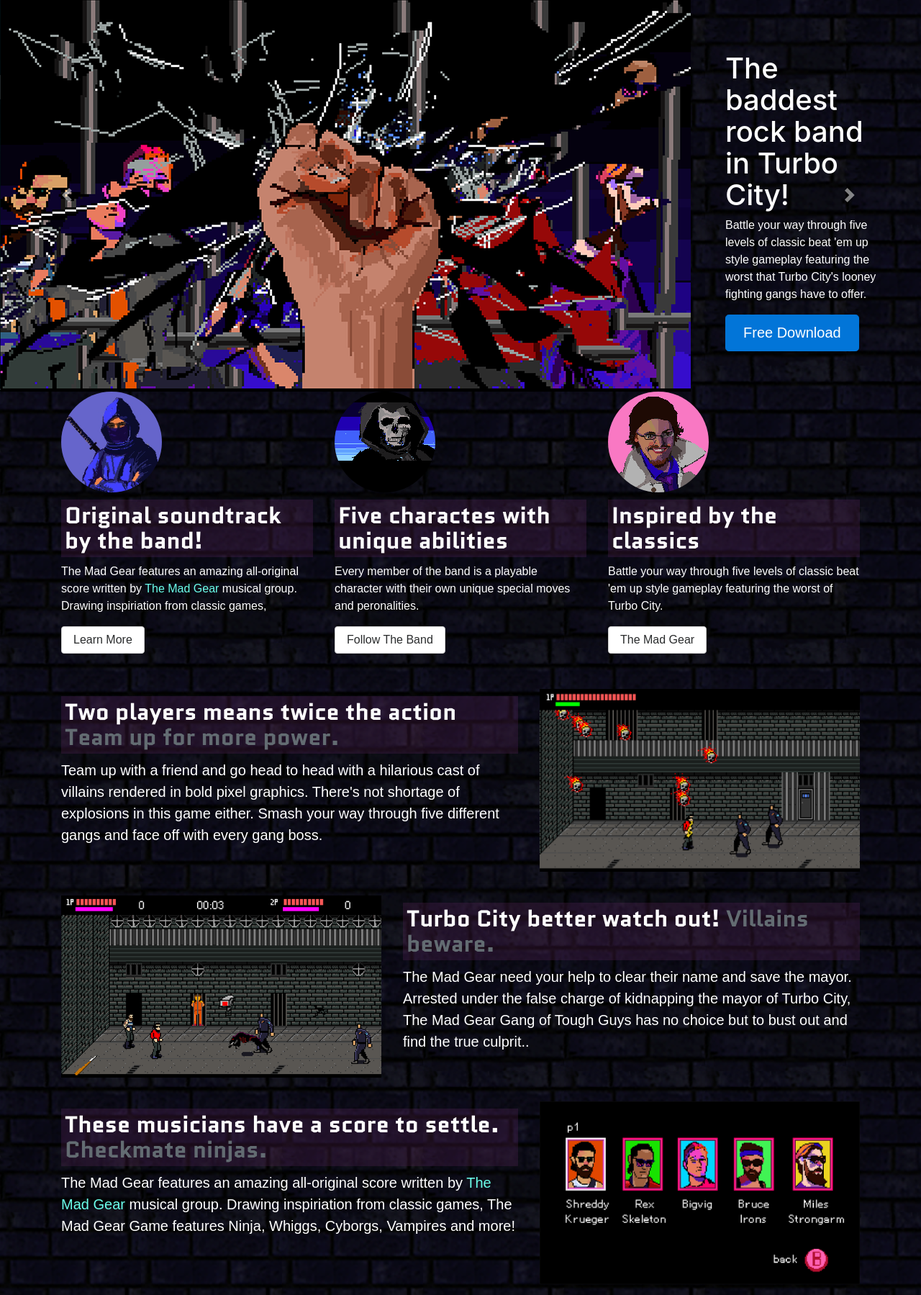
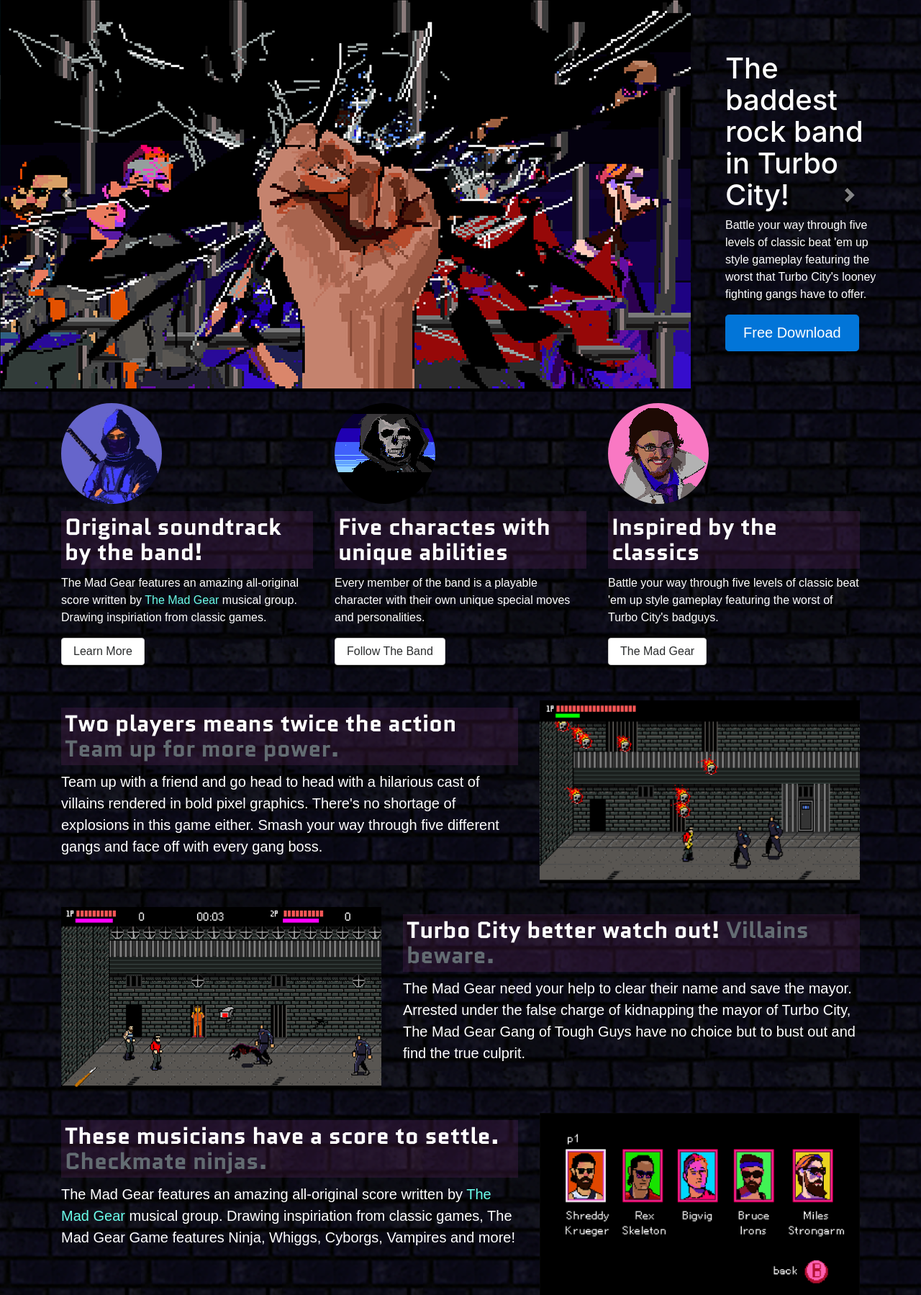
Before and after one commit to ramza/brainjar, a Django app: template brainjar/blog/templates/blog/the-mad-gear.html in a window 1280 px wide. Shown: the part 80-1879 px from the top of the page at 72% size. Run offline with Django 3.2, Linux system fonts and the light colour scheme; the template is opened without the code that fills it, so the values that code supplies are empty; some libraries are stand-ins or nearby versions; some web fonts are replaced.

Commit message:
edited all the text

```diff
--- a/brainjar/blog/static/css/blog.css
+++ b/brainjar/blog/static/css/blog.css
@@ -34,6 +34,9 @@ nav {
   margin-top: 0px;
   margin-bottom: 15px;
   padding-bottom: 10px;
+}
+
+#myCarousel {
 }
 
 .post {
--- a/brainjar/blog/templates/blog/about.html
+++ b/brainjar/blog/templates/blog/about.html
@@ -5,12 +5,12 @@
   <p>We're an independent game development studio focused on making games with
   character. Brain Jar began as a collaborative art project between two students,
   but the experience was so rewarding that the project continued beyond school.</p>
-     <img class='img-fluid' src="{%static 'img/neo_brain.png' %}" alt="">
+     <img class='img-fluid' src="{%static 'img/screenshots/logo_animated.gif' %}" alt="">
   <p>Our game,<a href="{% url 'cosmic-trash' %}">Cosmic Trash</a>, was featured
-  at the Indie Games Festival in 2016. The team is currently working from they're
+  at the Indie Games Festival in 2017. The team is currently working from their
   apartments, seperated by hundreds of miles and relying on the interent to create
   their games. As we learn and develop our skills, our games have grown in entertainment
-  value and breathe of scope, but we try to remain true to the experiment and
+  value and breadth of scope, but we try to remain true to the experimental and
   spontaneous nature of art making.</p>
   <p>Several of our games are available free of charge. These represent our growth
   as game developers and serve as a promise of what's to come. We hope you enjoy
--- a/brainjar/blog/templates/blog/breakout.html
+++ b/brainjar/blog/templates/blog/breakout.html
@@ -66,7 +66,7 @@ set.</p>
 <p>We need to change some properites on the ball to get it moving.</p>
 
 <p>Set the Mass to 0.01 and the Weight to 0.1, the friction to 0, and the bounce to 1. Lastly,
-scroll to Velocity and set the linear velocity to something like 200, 200.</p>
+scroll to Velocity and set the <strong>Linear Velocity</strong> to something like 200, 200.</p>
 
 <a href="{% static 'img/breakout/4.png' %}"><img class="img-fluid" src="{% static 'img/breakout/4.png' %}" alt=""></a>
 
--- a/brainjar/blog/templates/blog/cosmic-trash.html
+++ b/brainjar/blog/templates/blog/cosmic-trash.html
@@ -22,8 +22,8 @@
       the glitch dragon or the floating islands? Step through the magic doors and
       into other, bizarre universes.</p>
     <img src="{% static "img/cosmic_2.png" %}" class="img-fluid" alt="Image Missing">
-    <h2>An Unforgetable Experience</h2>
-    <p>Cosmic Trash was concieved as a art project. It serves not only as a game,
+    <h2>An Unforgettable Experience</h2>
+    <p>Cosmic Trash was conceived as an art project. It serves not only as a game,
     but as a visual synthesizer where the player crafts the experience through
     gameplay.</p>
     <p>The overabundance of content will make your head spin, but in a good way.
--- a/brainjar/blog/templates/blog/post_list.html
+++ b/brainjar/blog/templates/blog/post_list.html
@@ -7,7 +7,7 @@
       <p class="lead blog-description">#indielife</p>
     </div>
 
-    <img src="{% static "img/gaspard_1.png" %}"  class="img-fluid" alt="Image Missing">
+    <img src="{% static "img/screenshots/player-select.png" %}"  class="img-fluid" alt="Image Missing">
 
 
     {% for post in post_list %}
--- a/brainjar/blog/templates/blog/the-mad-gear.html
+++ b/brainjar/blog/templates/blog/the-mad-gear.html
@@ -6,7 +6,6 @@
     <meta name="viewport" content="width=device-width, initial-scale=1, shrink-to-fit=no">
     <meta name="description" content="">
     <meta name="author" content="">
-    <link rel="icon" href="../../favicon.ico">
 
     <title>The Mad Gear</title>
 
@@ -104,7 +103,7 @@
       </a>
     </div>
 
-
+    <p></p>
     <!-- Marketing messaging and featurettes
     ================================================== -->
     <!-- Wrap the rest of the page in another container to center all the content. -->
@@ -118,21 +117,21 @@
           <h2>Original soundtrack by the band!</h2>
           <p>The Mad Gear features an amazing all-original score written by
             <a href="https://twitter.com/madgearband">The Mad Gear</a> musical group.
-            Drawing inspiriation from classic games,</p>
+            Drawing inspiriation from classic games.</p>
           <p><a class="btn btn-secondary" href="https://twitter.com/brainjargames" role="button">Learn More</a></p>
         </div><!-- /.col-lg-4 -->
         <div class="col-lg-4">
           <img class="rounded-circle" src="{% static 'img/death.png' %}" alt="Generic placeholder image" width="140" height="140">
           <h2>Five charactes with unique abilities</h2>
           <p>Every member of the band is a playable character with their own unique special
-          moves and peronalities. </p>
+          moves and personalities. </p>
           <p><a class="btn btn-secondary" href="https://twitter.com/MadGearBand" role="button">Follow The Band</a></p>
         </div><!-- /.col-lg-4 -->
         <div class="col-lg-4">
           <img class="rounded-circle" src="{% static 'img/waltzer.png' %}" alt="Generic placeholder image" width="140" height="140">
           <h2>Inspired by the classics</h2>
           <p>Battle your way through five levels of classic beat 'em up style gameplay
-          featuring the worst of Turbo City.</p>
+          featuring the worst of Turbo City's badguys.</p>
           <p><a class="btn btn-secondary" href="https://twitter.com/MadGearBand" role="button">The Mad Gear</a></p>
         </div><!-- /.col-lg-4 -->
       </div><!-- /.row -->
@@ -146,7 +145,7 @@
         <div class="col-md-7">
           <h2 class="featurette-heading">Two players means twice the action <span class="text-muted">Team up for more power.</span></h2>
           <p class="lead">Team up with a friend and go head to head with a hilarious cast of villains
-            rendered in bold pixel graphics. There's not shortage of explosions in this game either.
+            rendered in bold pixel graphics. There's no shortage of explosions in this game either.
             Smash your way through five different gangs and face off with every gang boss.</p>
         </div>
         <div class="col-md-5">
@@ -161,8 +160,8 @@
           <h2 class="featurette-heading">Turbo City better watch out! <span class="text-muted">Villains beware.</span></h2>
           <p class="lead">The Mad Gear need your help to clear their name and save the mayor.
           Arrested under the false charge of kidnapping the mayor of Turbo City,
-          The Mad Gear Gang of Tough Guys has no choice but to bust out and find
-          the true culprit..</p>
+          The Mad Gear Gang of Tough Guys have no choice but to bust out and find
+          the true culprit.</p>
         </div>
         <div class="col-md-5 pull-md-7">
           <img class="featurette-image img-fluid mx-auto" src="{% static 'img/2_player.png' %}" alt="Generic placeholder image">
```
Also changed, not shown: brainjar/blog/templates/blog/base.html (+6 -2 lines), brainjar/blog/templates/blog/gaspard.html (+6 -6 lines), 4 other files.
